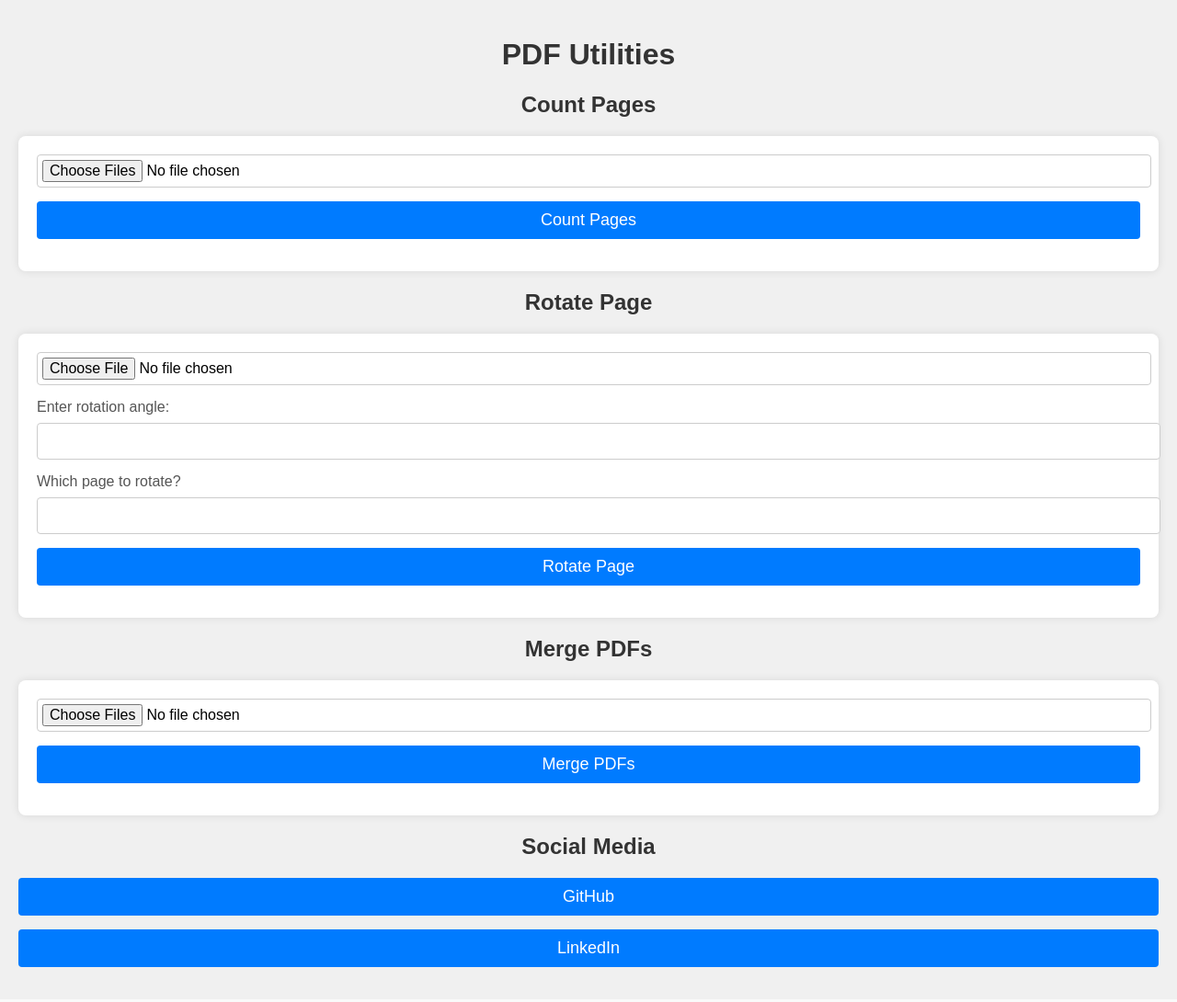
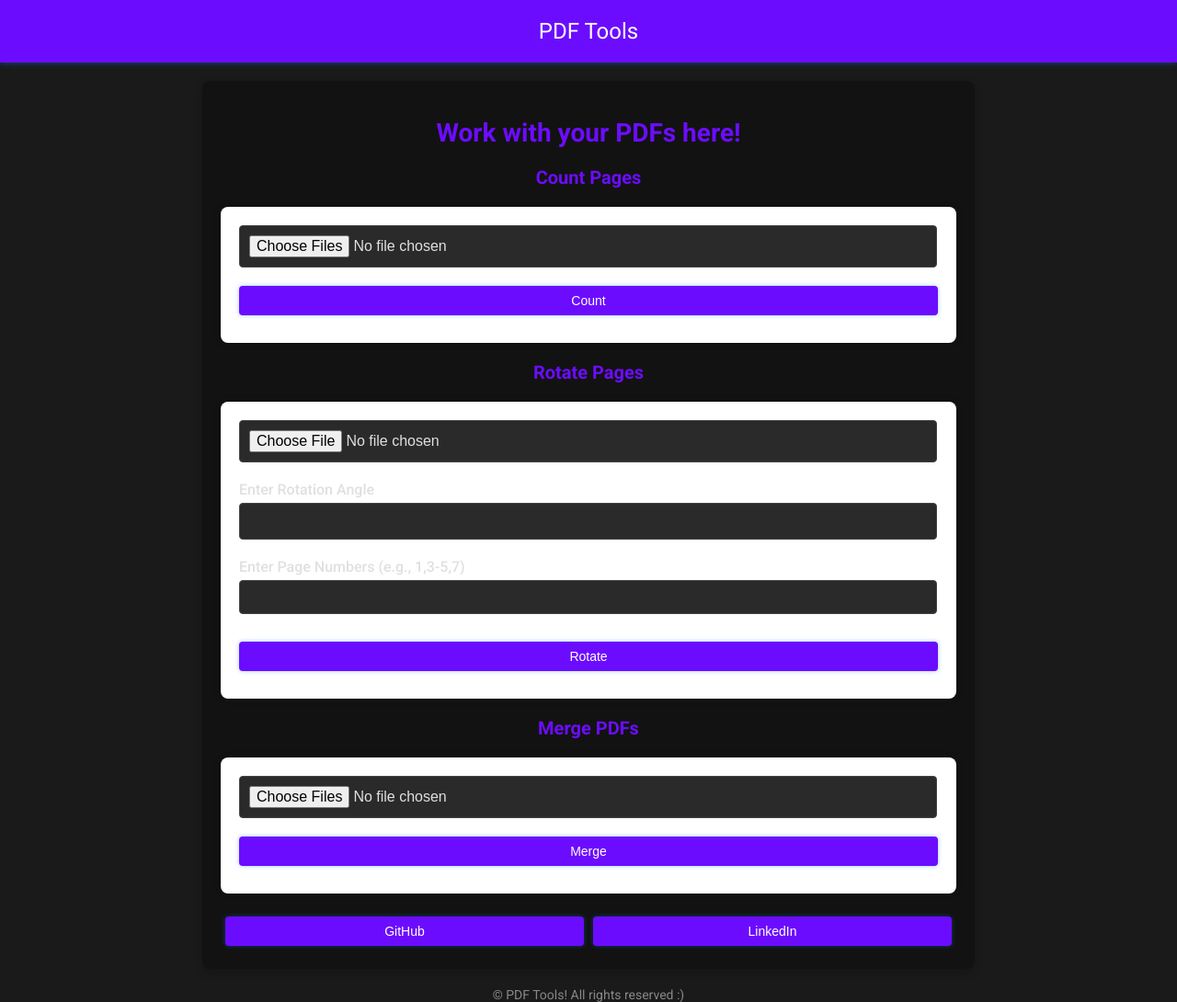
Before and after one commit to pengeon1/pdf, a Flask app: page / in a window 1280 px wide. Shown: the whole page at 92% size. Before the commit the page ends 1052 px from the top, so only its background shows below. Run offline with Flask 3, Linux system fonts and the light colour scheme; parts of the project's set-up code (start-up, migrations or seed data) failed here and were passed over.

Commit message:
Update index.html

```diff
--- a/templates/index.html
+++ b/templates/index.html
@@ -3,46 +3,215 @@
 <head>
     <meta charset="UTF-8">
     <meta name="viewport" content="width=device-width, initial-scale=1.0">
-    <title>PDF Utilities</title>
-    <link rel="stylesheet" href="{{ url_for('static', filename='style.css') }}">
+    <title>PDF Tools</title>
+    <link rel="stylesheet" href="/static/style.css">
+    <link href="https://fonts.googleapis.com/css2?family=Roboto:wght@400;500;700&display=swap" rel="stylesheet">
+    <style>
+        body {
+            font-family: 'Roboto', sans-serif;
+            margin: 0;
+            padding: 0;
+            background-color: #1a1a1a;
+            color: #e0e0e0;
+        }
+
+        header {
+            background-color: #6c0cfe;
+            color: white;
+            padding: 20px 10px;
+            text-align: center;
+            font-size: 24px;
+            box-shadow: 0 0 7px rgba(0, 123, 255, 0.5);
+            margin-bottom: 20px;
+        }
+
+        main {
+            max-width: 800px;
+            margin: 20px auto;
+            padding: 20px;
+            background: #121212;
+            border-radius: 8px;
+            box-shadow: 0 4px 10px rgba(0, 0, 0, 0.2);
+        }
+
+        h1 {
+            font-size: 28px;
+            margin: 20px 0;
+            color: #6c0cfe;
+        }
+
+        h2 {
+            font-size: 20px;
+            margin: 20px 0;
+            color: #6c0cfe;
+        }
+
+        .form-group {
+            margin-bottom: 20px;
+        }
+
+        label {
+            display: block;
+            margin-bottom: 5px;
+            font-weight: 500;
+            color: #e0e0e0;
+        }
+
+        input[type="file"], input[type="number"], input[type="text"] {
+            width: 97%;
+            padding: 10px;
+            margin-bottom: 10px;
+            border: 1px solid #444;
+            border-radius: 4px;
+            background-color: #2a2a2a;
+            color: #e0e0e0;
+        }
+
+        input[type="file"]:focus, input[type="number"]:focus, input[type="text"]:focus {
+            outline: none;
+            border-color: #6c0cfe;
+            box-shadow: 0 0 10px rgba(0, 123, 255, 0.7);
+        }
+
+        button {
+            background-color: #6c0cfe;
+            color: white;
+            border: none;
+            padding: 8px 12px;
+            border-radius: 4px;
+            font-size: 14px;
+            cursor: pointer;
+            box-shadow: 0 0 5px rgba(0, 123, 255, 0.4);
+            margin: 10px 0;
+        }
+
+        button:hover {
+            background-color: #5900dd;
+            box-shadow: 0 0 6px rgba(0, 123, 255, 0.7);
+        }
+
+        .message {
+            margin-bottom: 20px;
+            padding: 10px;
+            border-radius: 4px;
+            background-color: #333333;
+            color: #007bff;
+            font-size: 14px;
+        }
+
+        footer {
+            text-align: center;
+            margin-top: 20px;
+            font-size: 14px;
+            color: #888;
+        }
+
+        .social-buttons button {
+            margin: 5px;
+            background-color: #6c0cfe;
+            color: white;
+            border: none;
+            padding: 8px 12px;
+            border-radius: 4px;
+            box-shadow: 0 0 5px rgba(0, 123, 255, 0.4);
+        }
+
+        .social-buttons button:hover {
+            background-color: #5900dd;
+            box-shadow: 0 0 10px rgba(0, 123, 255, 0.7);
+        }
+
+        .social-buttons {
+            display: flex;
+            justify-content: center;
+            margin-top: 20px;
+        }
+
+        .spacer {
+            margin-bottom: 20px;
+        }
+    </style>
 </head>
 <body>
-    <h1>PDF Utilities</h1>
-
+    <header>
+        PDF Tools
+    </header>
+    <main>
         {% with messages = get_flashed_messages() %}
             {% if messages %}
-            <ul>
+                <div class="message">
                     {% for message in messages %}
-                    <li>{{ message }}</li>
+                        <p>{{ message|safe }}</p>
+                        <div class="spacer"></div>
                     {% endfor %}
-            </ul>
+                </div>
             {% endif %}
         {% endwith %}
-
+        <div class="spacer"></div>
+        <h1>Work with your PDFs here!</h1>
+        <div class="spacer"></div>
         <h2>Count Pages</h2>
         <form action="/count_pages" method="post" enctype="multipart/form-data">
+            <div class="form-group">
                 <input type="file" name="pdf_files" multiple>
-        <button type="submit">Count Pages</button>
+            </div>
+            <button type="submit">Count</button>
         </form>
-
-    <h2>Rotate Page</h2>
+        <div class="spacer"></div>
+        <h2>Rotate Pages</h2>
         <form action="/rotate_page" method="post" enctype="multipart/form-data">
+            <div class="form-group">
                 <input type="file" name="pdf_file" required>
-        <label for="angle">Enter rotation angle:</label>
+            </div>
+            <div class="form-group">
+                <label for="angle">Enter Rotation Angle</label>
                 <input type="number" name="angle" required>
-        <label for="page">Which page to rotate?</label>
-        <input type="number" name="page" required>
-        <button type="submit">Rotate Page</button>
+            </div>
+            <div class="form-group">
+                <label for="pages">Enter Page Numbers (e.g., 1,3-5,7)</label>
+                <input type="text" name="pages" required>
+            </div>
+            <button type="submit">Rotate</button>
         </form>
-
+        <div class="spacer"></div>
         <h2>Merge PDFs</h2>
         <form action="/merge_pdfs" method="post" enctype="multipart/form-data">
+            <div class="form-group">
                 <input type="file" name="pdf_files" multiple>
-        <button type="submit">Merge PDFs</button>
+            </div>
+            <button type="submit">Merge</button>
         </form>
-
-    <h2>Social Media</h2>
+        <div class="spacer"></div>
+        <div class="social-buttons">
             <button onclick="window.open('https://github.com/vvvv5215', '_blank')">GitHub</button>
             <button onclick="window.open('https://www.linkedin.com/in/vishwanth-venkatasubramanian-38a731318/', '_blank')">LinkedIn</button>
+        </div>
+    </main>
+    <footer>
+        &copy; PDF Tools! All rights reserved :)
+    </footer>
+
+    <script>
+        document.querySelectorAll('form').forEach(form => {
+            form.addEventListener('submit', function () {
+                document.getElementById('loadingSpinner').style.display = 'block';
+            });
+        });
+
+        // Validate page input format (e.g., "1, 3-5, 7")
+        document.querySelector('form[action="/rotate_page"]').addEventListener('submit', function (event) {
+            const pagesInput = document.querySelector('[name="pages"]').value.trim();
+            const pageRanges = pagesInput.split(',');
+            const validPagePattern = /^[0-9]+(-[0-9]+)?$/;
+
+            for (let range of pageRanges) {
+                if (!validPagePattern.test(range)) {
+                    alert("Invalid page range format. Use '1,3-5,7' for example.");
+                    event.preventDefault();
+                    return;
+                }
+            }
+        });
+    </script>
 </body>
 </html>
```
Lines whose indentation alone changed are shown as unchanged.
